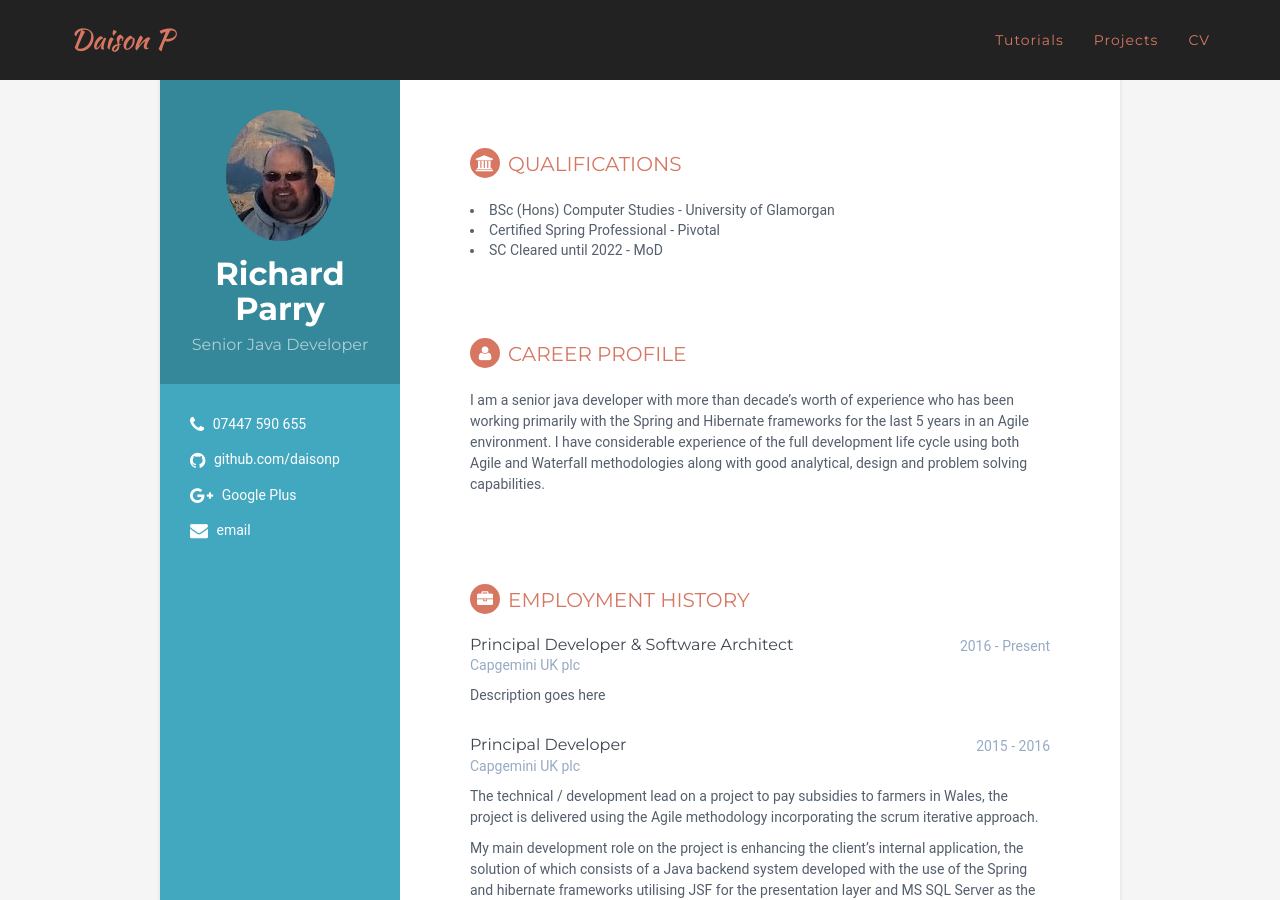
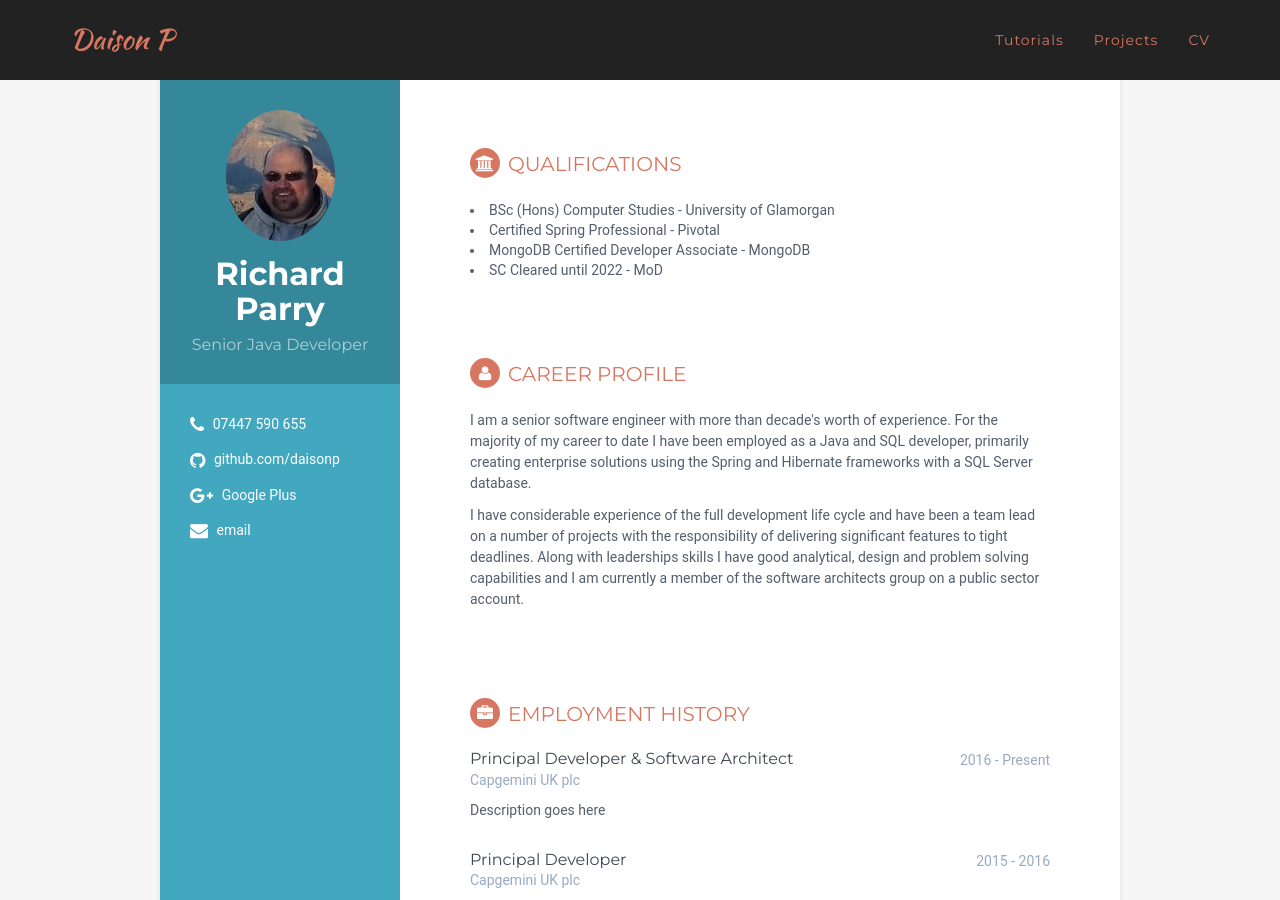
Before and after one commit to daisonp/daisonp.github.io, a Jekyll site: the page built from pages/cv/index.html, in a window 1280 px wide and 900 px high. Built offline with Jekyll 4.4.1, drawn with Linux system fonts in a browser that asks for light colours; some web fonts are replaced.

Commit message:
changes to CV

```diff
--- a/_data/cv.yaml
+++ b/_data/cv.yaml
@@ -25,10 +25,15 @@ qualifications:
     provider: University of Glamorgan
   - title: Certified Spring Professional
     provider: Pivotal
+  - title: MongoDB Certified Developer Associate
+    provider: MongoDB
   - title: SC Cleared until 2022
     provider: MoD
 
-profile: I am a senior java developer with more than decade’s worth of experience who has been working primarily with the Spring and Hibernate frameworks for the last 5 years in an Agile environment.  I have considerable experience of the full development life cycle using both Agile and Waterfall methodologies along with good analytical, design and problem solving capabilities.
+profile:
+  - paragraph: I am a senior software engineer with more than decade's worth of experience.  For the majority of my career to date I have been employed as a Java and SQL developer,  primarily creating enterprise solutions using the Spring and Hibernate frameworks with a SQL Server database.
+  - paragraph: I have considerable experience of the full development life cycle and have been a team lead on a number of projects with the responsibility of delivering significant features to tight deadlines. Along with leaderships skills I have good analytical, design and problem solving capabilities and I am currently a member of the software architects group on a public sector account.
+
 
 experience:
     - title: Principal Developer &amp Software Architect
--- a/pages/cv/index.html
+++ b/pages/cv/index.html
@@ -30,7 +30,11 @@ title: Richard Parry - Curriculum Vitae
 
         <section class="section summary-section">
             <h2 class="section-title"><i class="fa fa-user"></i>Career Profile</h2>
-            <div class="summary"> <p>{{ site.data.cv.profile }}</p> </div>
+            <div class="summary">
+                {% for profile in site.data.cv.profile %}
+                    <p>{{ profile.paragraph }}</p>
+                {% endfor %}
+            </div>
         </section>
 
         <section class="section experiences-section">
```
